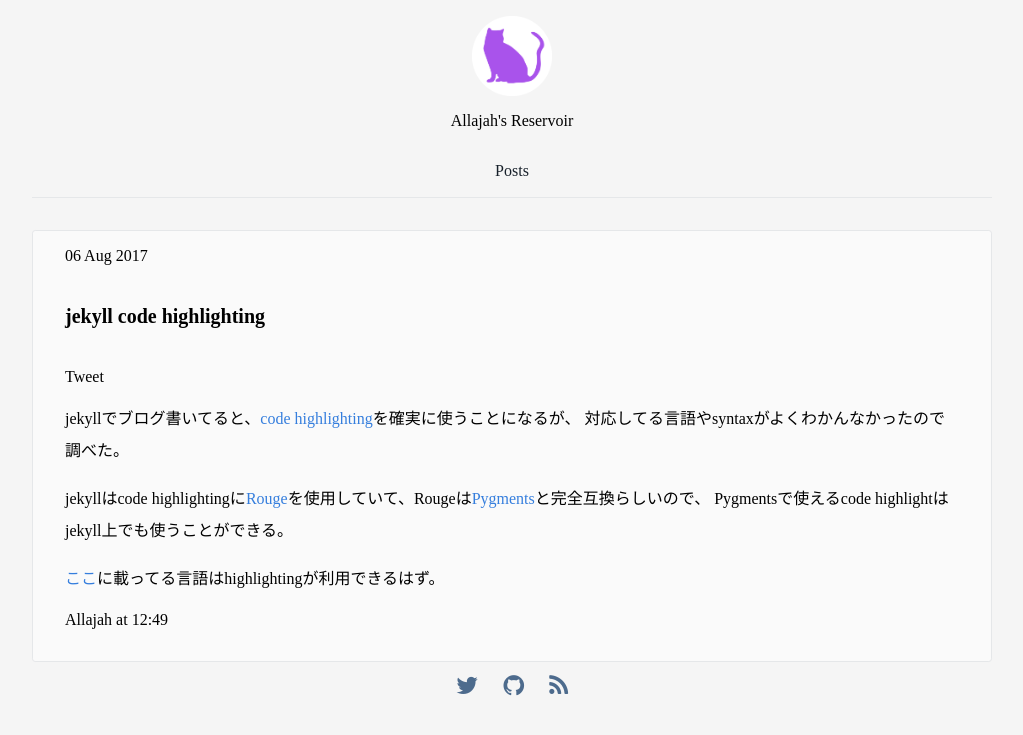
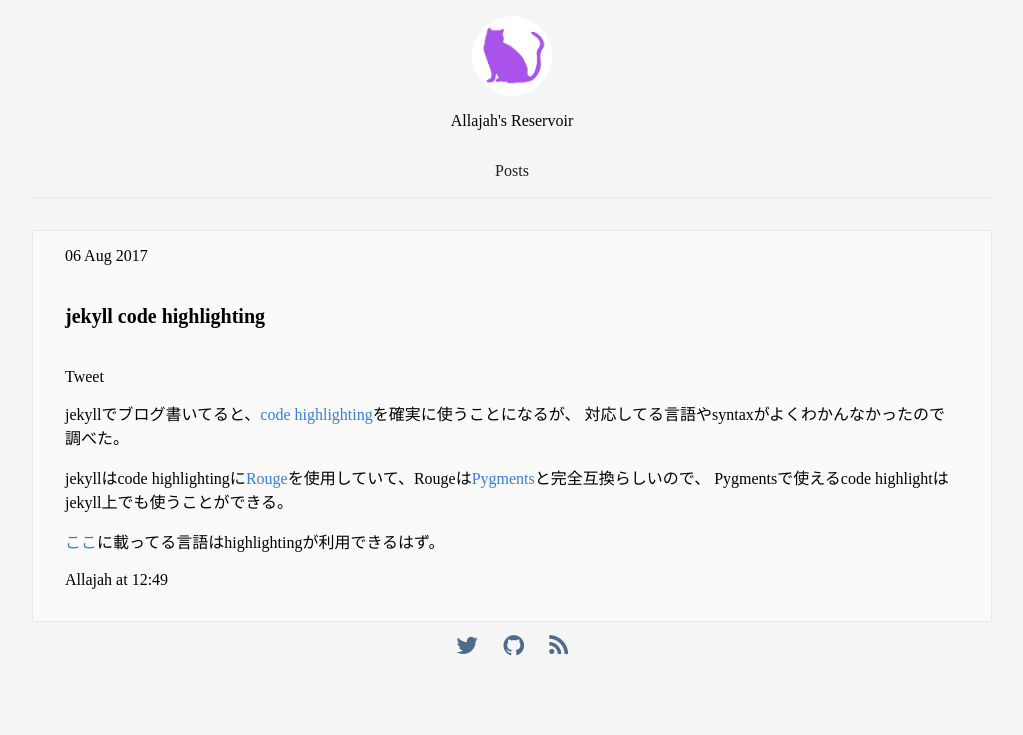
Before and after one commit to arayaryoma/reservoir.allajah.com, a Jekyll site: the page built from _posts/2017-08-06-jekyll-code-highlighting.markdown, in a window 1280 px wide. Shown: the top 735 px of the page, without its empty margins (128-1151 px from the left). Built offline with Jekyll 4.4.1, drawn with Linux system fonts in a browser that asks for light colours; nearby versions of some CDN libraries; comment, search, counter and statistics services are not loaded.

Commit message:
Modify line-height

```diff
--- a/_sass/_style.scss
+++ b/_sass/_style.scss
@@ -124,7 +124,7 @@ h6 {
 }
 /* Markdown styles */
 .markdown-body {
-  line-height: 2;
+  line-height: 1.5;
 
   a {
     text-decoration: none;
```
